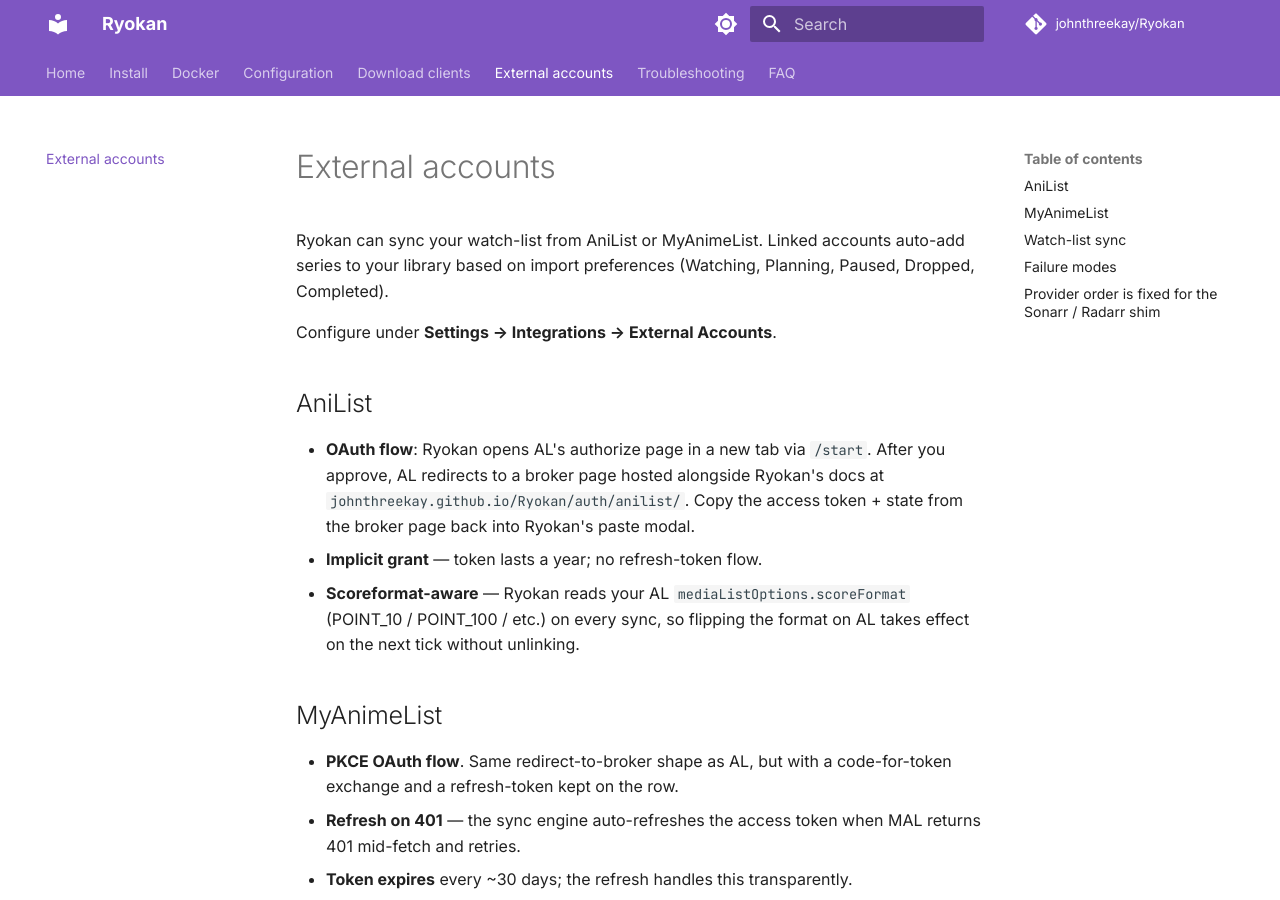
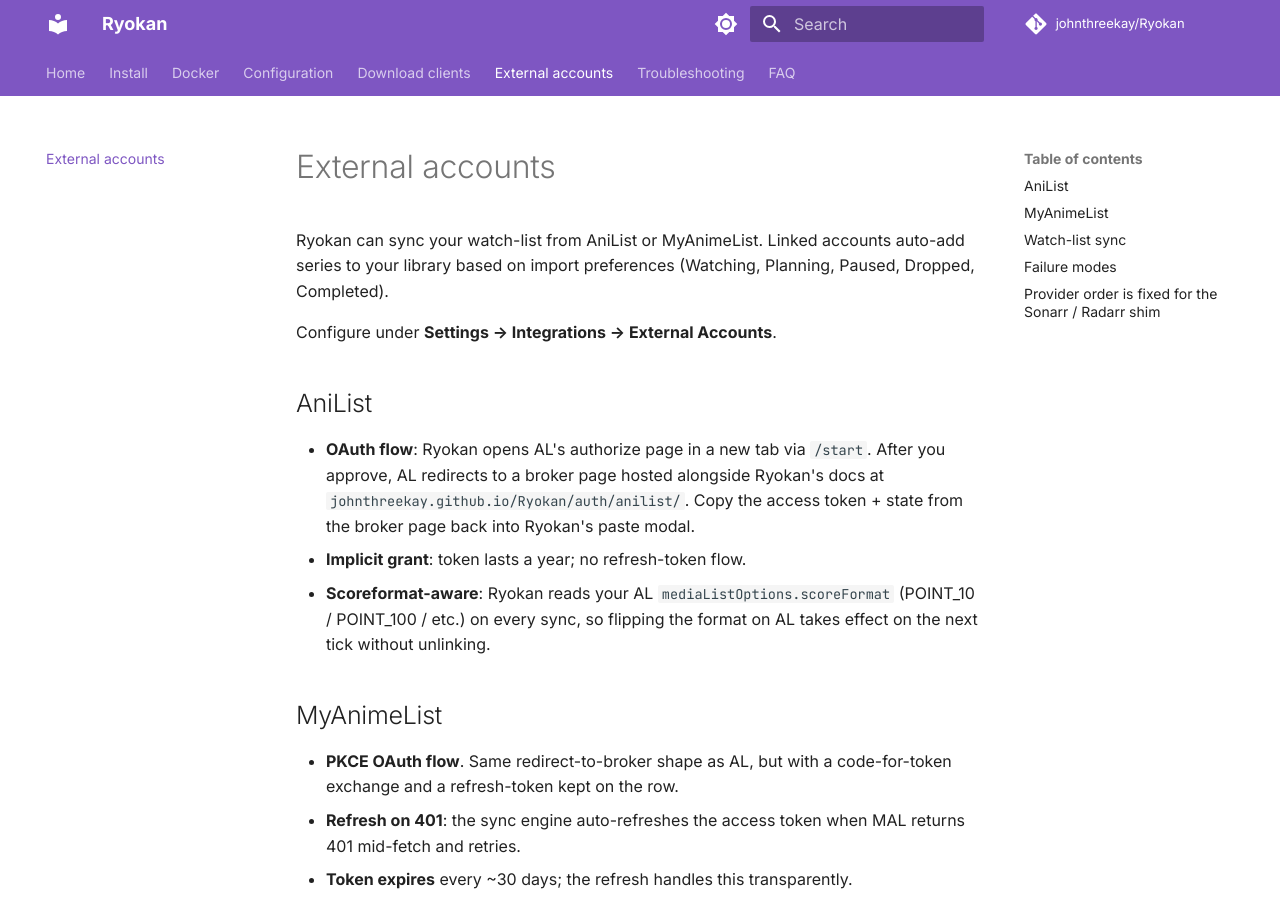
Before and after one commit to abhi1693/Ryokan, an MkDocs documentation site: the page built from docs/external-accounts.md, in a window 1280 px wide and 900 px high. Built offline with MkDocs 1.6.1 and Material for MkDocs 9.7.7, drawn with Linux system fonts in a browser that asks for light colours; comment, search, counter and statistics services are not loaded.

```diff
--- a/docs/external-accounts.md
+++ b/docs/external-accounts.md
@@ -7,13 +7,13 @@ Configure under **Settings → Integrations → External Accounts**.
 ## AniList
 
 - **OAuth flow**: Ryokan opens AL's authorize page in a new tab via `/start`. After you approve, AL redirects to a broker page hosted alongside Ryokan's docs at `johnthreekay.github.io/Ryokan/auth/anilist/`. Copy the access token + state from the broker page back into Ryokan's paste modal.
-- **Implicit grant** — token lasts a year; no refresh-token flow.
-- **Scoreformat-aware** — Ryokan reads your AL `mediaListOptions.scoreFormat` (POINT_10 / POINT_100 / etc.) on every sync, so flipping the format on AL takes effect on the next tick without unlinking.
+- **Implicit grant**: token lasts a year; no refresh-token flow.
+- **Scoreformat-aware**: Ryokan reads your AL `mediaListOptions.scoreFormat` (POINT_10 / POINT_100 / etc.) on every sync, so flipping the format on AL takes effect on the next tick without unlinking.
 
 ## MyAnimeList
 
 - **PKCE OAuth flow**. Same redirect-to-broker shape as AL, but with a code-for-token exchange and a refresh-token kept on the row.
-- **Refresh on 401** — the sync engine auto-refreshes the access token when MAL returns 401 mid-fetch and retries.
+- **Refresh on 401**: the sync engine auto-refreshes the access token when MAL returns 401 mid-fetch and retries.
 - **Token expires** every ~30 days; the refresh handles this transparently.
 
 ## Watch-list sync
```
